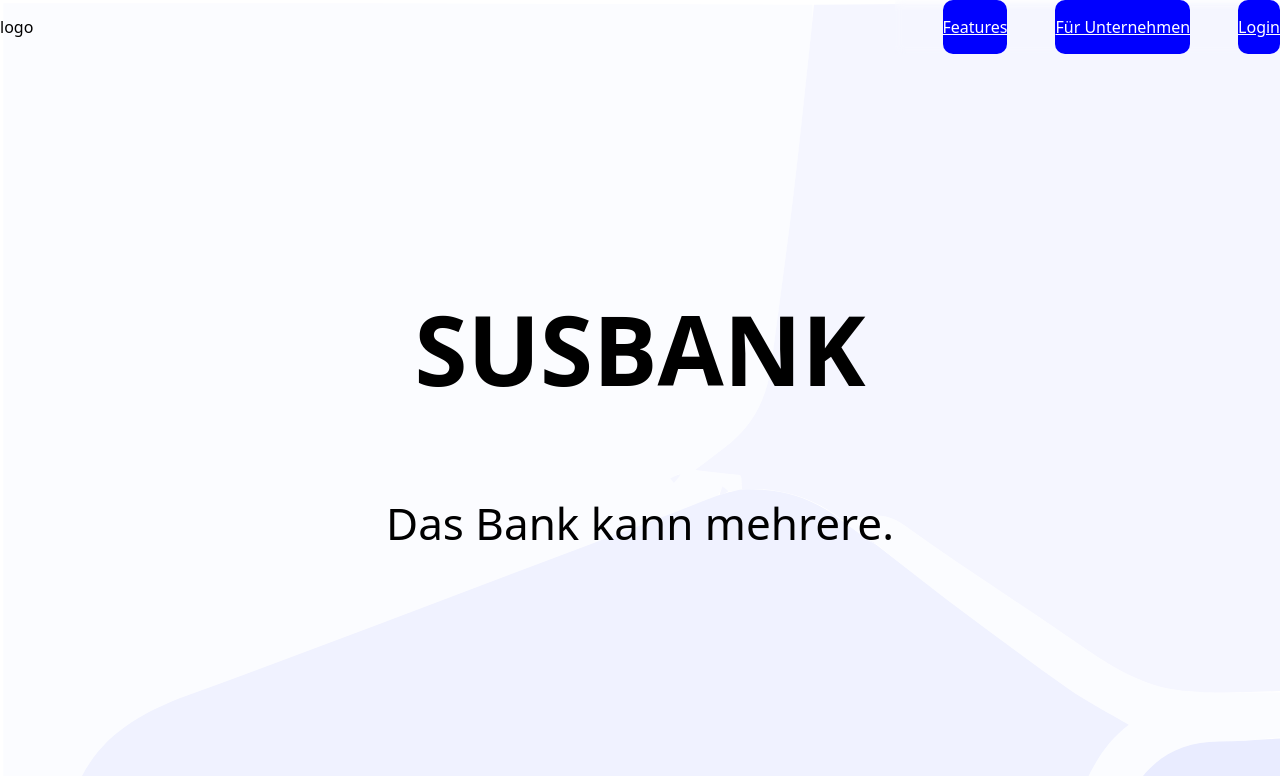
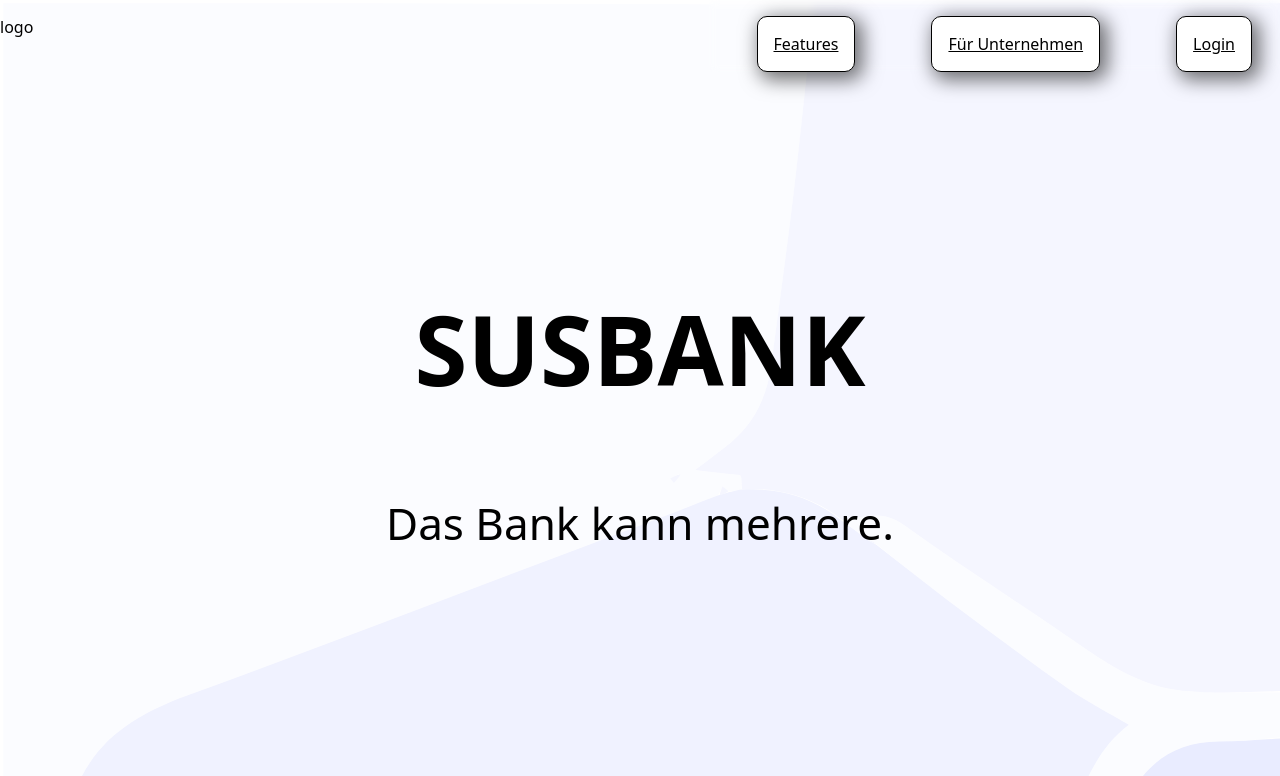
Before and after one commit to gsgdev/gaukeley-frontend, a SvelteKit app: page / in a window 1280 px wide. Shown: the top 776 px of the page. Built offline with nearby package versions, Linux system fonts and the light colour scheme.

Commit message:
styled nav bar buttons

```diff
--- a/src/components/Navbar.svelte
+++ b/src/components/Navbar.svelte
@@ -29,7 +29,11 @@
 		stroke="currentColor"
 		class="mobile-nav-button-open"
 	>
-		<path stroke-linecap="round" stroke-linejoin="round" d="M6 18L18 6M6 6l12 12" />
+		<path
+			stroke-linecap="round"
+			stroke-linejoin="round"
+			d="M3.75 6.75h16.5M3.75 12h16.5m-16.5 5.25h16.5"
+		/>
 	</svg>
 
 	<div class="left-nav">
@@ -49,6 +53,7 @@
 		<a href="/login" class="login-button">Login</a>
 	</div>
 </nav>
+
 
 <style>
 	nav {
@@ -80,19 +85,27 @@
 		width: 2.5rem;
 		aspect-ratio: 1;
 		z-index: 9999;
-		transform: none;
+		transform: rotate(90deg);
 		transition: transform 0.3s ease;
 	}
 	.mobile-nav-button-open[aria-expanded='true'] {
 		z-index: 9999;
-		transform: rotate(-135deg);
+		transform: rotate(0);
 	}
 	.right-nav > a {
 		padding: 0.5rem 2.75rem 0.5rem 2.75rem;
 		margin-top: 20dvh;
-		background-color: blue;
-		color: white;
+		background-color: white;
+		color: black;
 		margin-inline: auto;
+		border-radius: 10px;
+		border: 1px solid black;
+		padding: 1rem 1rem 1rem 1rem;
+		-webkit-box-shadow: 5px 5px 19px 3px rgba(0, 0, 0, 0.55);
+		box-shadow: 5px 5px 19px 3px rgba(0, 0, 0, 0.55);
+	}
+	.right-nav > a:hover {
+		text-decoration: none;
 	}
 	@media (min-width: 800px) {
 		nav {
@@ -122,9 +135,18 @@
 			width: auto;
 			height: auto;
 			margin: 0;
-			padding: 1rem 0 0 0;
+			padding: 1rem 1rem 1rem 1rem;
 			margin-left: 3rem;
 			border-radius: 10px;
+			margin-top: 1rem;
+			margin-right: 1.75rem;
+			-webkit-box-shadow: 5px 5px 19px 3px rgba(0, 0, 0, 0.55);
+			box-shadow: 5px 5px 19px 3px rgba(0, 0, 0, 0.55);
+			transition: box-shadow 0.3s ease, -webkit-box-shadow 0.3s ease;
+		}
+		.right-nav > a:hover {
+			-webkit-box-shadow: 6px 5px 15px -3px rgba(0, 0, 0, 0.67);
+			box-shadow: 6px 5px 15px -3px rgba(0, 0, 0, 0.67);
 		}
 		.right-nav[aria-expanded='true'] {
 			transform: translateX(0);
```
